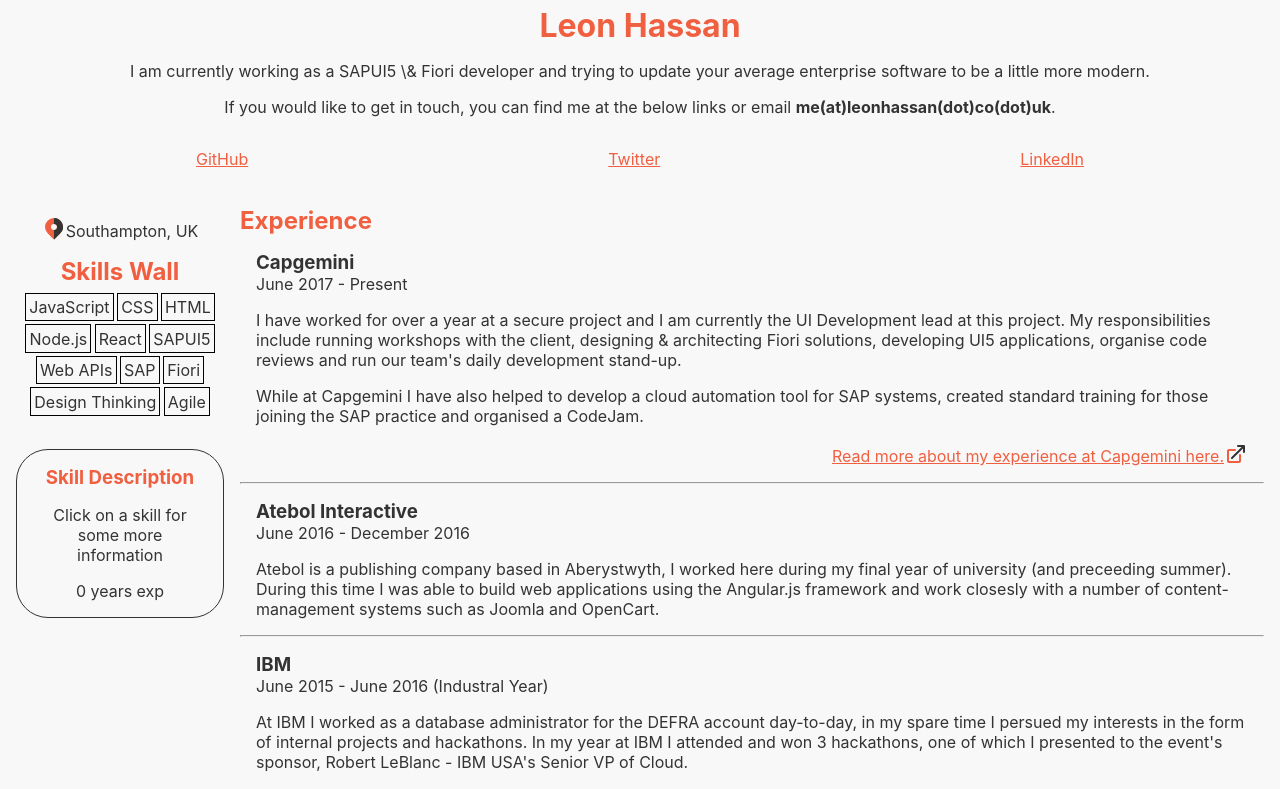
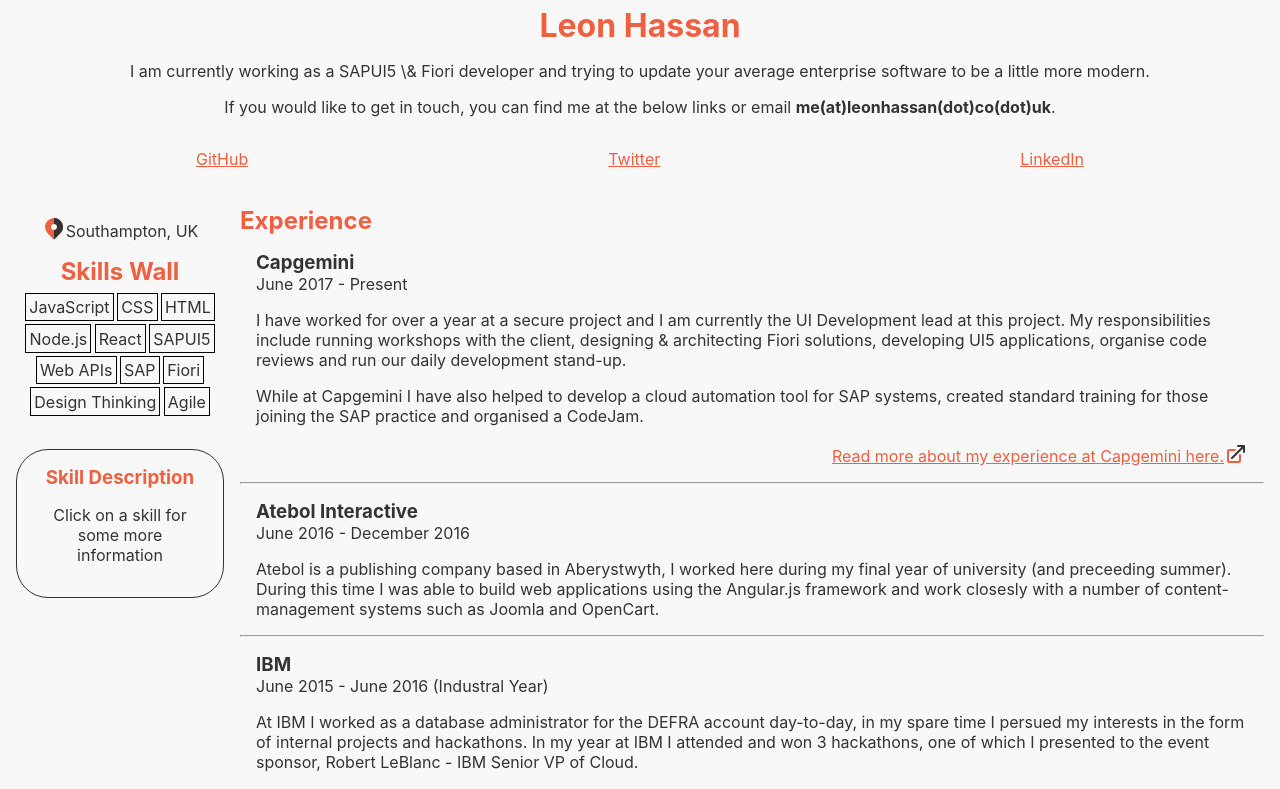
Before and after one commit to Leoooob/leonhassan.co.uk, a React (Create React App) app: page / in a window 1280 px wide. Shown: the top 789 px of the page. Built offline with nearby package versions, Linux system fonts and the light colour scheme.

Commit message:
added component function to skill description to render additional html

```diff
--- a/src/App.js
+++ b/src/App.js
@@ -176,39 +176,24 @@
 
     updateText = updateText.bind(this);
   }
+
+  renderExperienceSpan(iSkillExp) {
+    if (iSkillExp > 0) {
+      return <span>{iSkillExp} years exp</span>;
+    }
+  }
+
   render() {
     let sSkill = this.state.skill;
     var sSkillDesc = this.state.desc;
     var iSkillExp = this.state.exp;
-
-    /*var eDiv = document.createElement("div");
-    eDiv.setAttribute("class", "skill-description");
-
-    var eHeading = document.createElement("h3");
-    var sHeading = document.createTextNode(sSkill);
-    eHeading.appendChild(sHeading);
-    eDiv.appendChild(eHeading);
-
-    var eParagraph = document.createElement("p");
-    var sParagraph = document.createTextNode(sSkillDesc);
-    eParagraph.appendChild(sParagraph);
-    eDiv.appendChild(eParagraph);
-
-    if (iSkillExp > 0) {
-      var eSpan = document.createElement("span");
-      var sSpan = document.createTextNode(iSkillExp + " years exp");
-      eSpan.appendChild(sSpan);
-      eDiv.appendChild(eSpan);
-    }
-
-    return eDiv;*/
 
     // TODO: use js to create element, if exp > 0 append child to div
     return (
       <div className="skill-description">
         <h3>{sSkill}</h3>
         <p>{sSkillDesc}</p>
-        <span>{iSkillExp} years exp</span>
+        {this.renderExperienceSpan(iSkillExp)}
       </div>
     );
   }
@@ -222,7 +207,7 @@
         <section>
           <h3>Capgemini</h3>
           <span>June 2017 - Present</span>
-          <p>I have worked for over a year at a secure project and I am currently the UI Development lead at this project. My responsibilities include running workshops with the client, designing & architecting Fiori solutions, developing UI5 applications, organise code reviews and run our team's daily development stand-up.</p>
+          <p>I have worked for over a year at a secure project and I am currently the UI Development lead at this project. My responsibilities include running workshops with the client, designing & architecting Fiori solutions, developing UI5 applications, organise code reviews and run our daily development stand-up.</p>
           <p>While at Capgemini I have also helped to develop a cloud automation tool for SAP systems, created standard training for those joining the SAP practice and organised a CodeJam.</p>
           <ReadMoreLink company="Capgemini" tag="capgemini" />
         </section><hr/>
@@ -236,7 +221,7 @@
         <section>
           <h3>IBM</h3>
           <span>June 2015 - June 2016 (Industral Year)</span>
-          <p>At IBM I worked as a database administrator for the DEFRA account day-to-day, in my spare time I persued my interests in the form of internal projects and hackathons. In my year at IBM I attended and won 3 hackathons, one of which I presented to the event's sponsor, Robert LeBlanc - IBM USA's Senior VP of Cloud.</p>
+          <p>At IBM I worked as a database administrator for the DEFRA account day-to-day, in my spare time I persued my interests in the form of internal projects and hackathons. In my year at IBM I attended and won 3 hackathons, one of which I presented to the event sponsor, Robert LeBlanc - IBM Senior VP of Cloud.</p>
           <ReadMoreLink company="IBM" tag="ibm" />
         </section><hr/>
 
```
